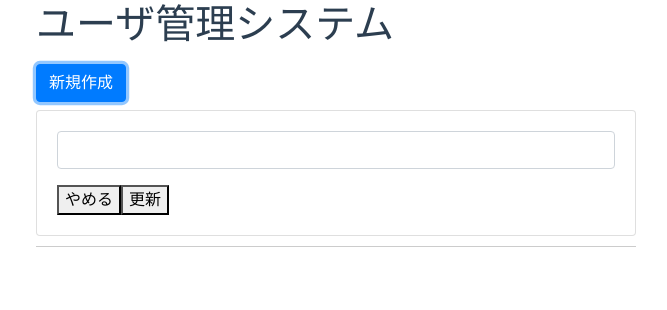
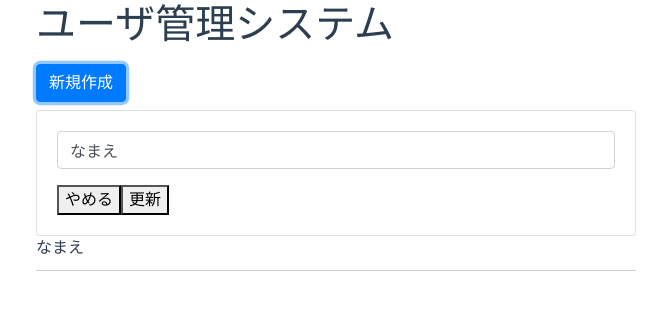
Before and after one commit to ueharario/user-management-system, a Vue app: page / in a window 1280 px wide. Both pictures are taken after a click on the button "新規作成". Shown: the top 310 px of the page, without its empty margins (304-971 px from the left). Built offline with nearby package versions, Linux system fonts and the light colour scheme.

Commit message:
初期値に名前を設定

```diff
--- a/src/App.vue
+++ b/src/App.vue
@@ -3,7 +3,7 @@
     <div class="home">
       <h1>{{ title }}</h1>
       <button class="btn btn-primary my-2" @click="create">新規作成</button>
-      <UserForm v-if="isShow" @send="createUser" />
+      <UserForm v-if="isShow" @send="createUser" :name="name" />
       <ul>
         <li>
           {{ name }}
@@ -20,7 +20,7 @@ export default {
   data() {
     return {
       title: 'ユーザ管理システム',
-      name: '',
+      name: 'なまえ',
       isShow: false
     }
   },
--- a/src/components/UserForm.vue
+++ b/src/components/UserForm.vue
@@ -3,7 +3,7 @@
         <div class="card-body">
             <div class="card-text">
                 <div class="form-group">
-                    <input type="text" class="form-control" v-model="name">
+                    <input type="text" class="form-control" v-model="editName">
                 </div>
                 <button @click="close">やめる</button>
                 <button @click="save">更新</button>
@@ -14,10 +14,27 @@
 
 <script>
 export default {
+    props: {
+        name: String
+    },
     data() {
         return {
-            name: ''
+            editName: ''
         }
+    },
+    mounted() {
+        this.$watch(
+            () => this.editName,
+            (editName) => {
+                if (editName === '' ) {
+                    this.editName = this.name
+                }
+            },
+            {
+                immediate: true,
+                deep: true,
+            }
+        )
     },
     methods: {
         close() {
@@ -25,10 +42,10 @@ export default {
             this.isShow = false
         },
         reset() {
-            this.name = ''
+            this.editName = ''
         },
         save() {
-            this.$emit('send', this.name)
+            this.$emit('send', this.editName)
             this.close()
         }
     }
```
